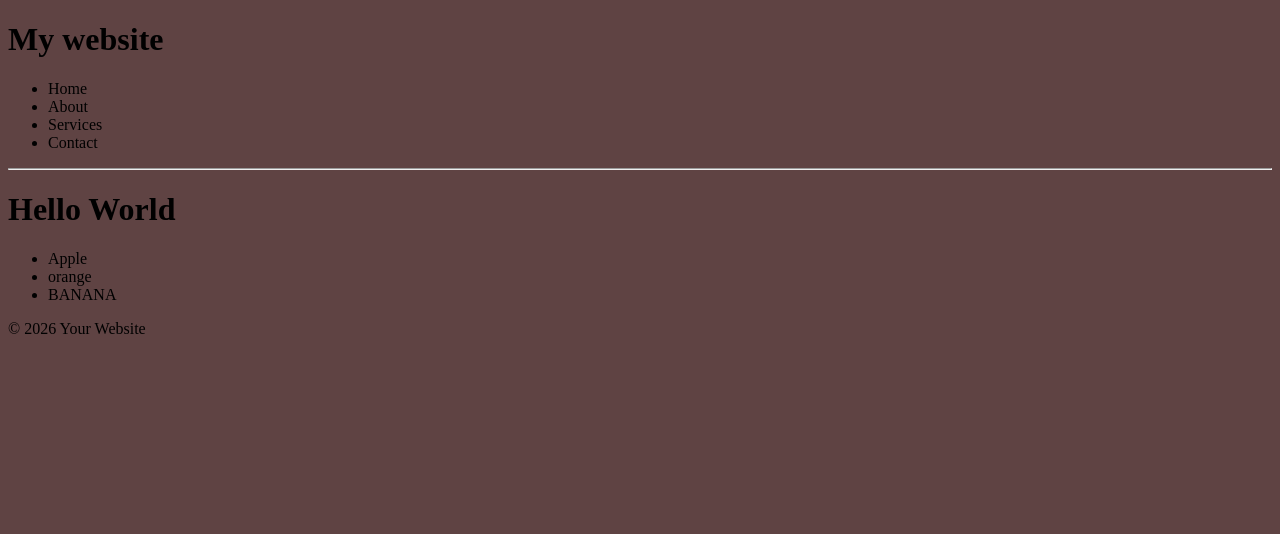
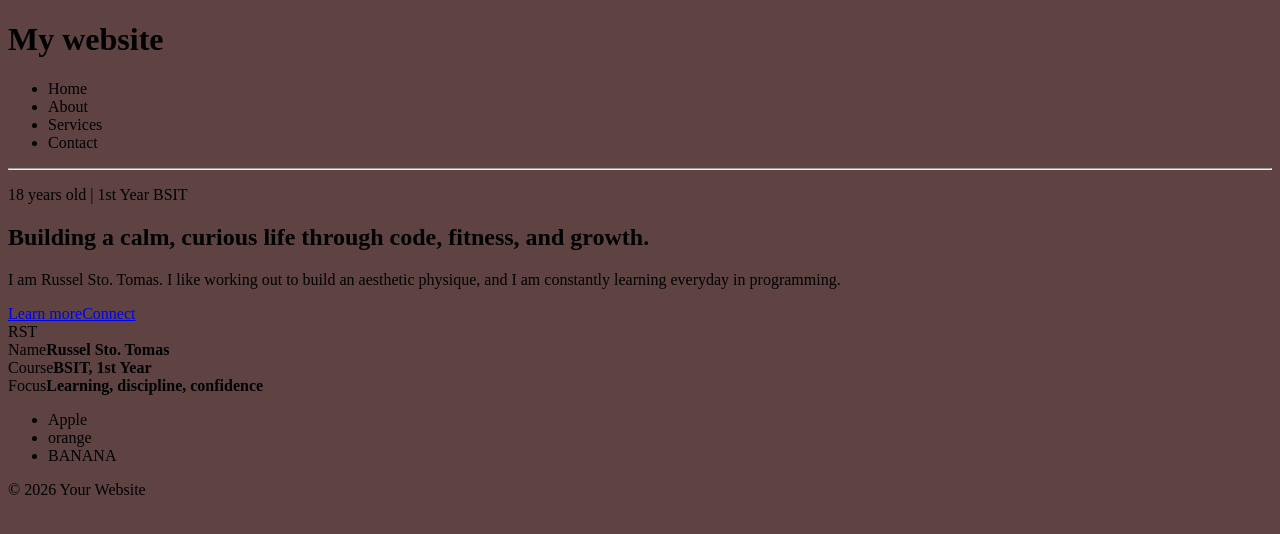
Before and after one commit to dvlcbm-OnIG/MyPortfolio1, a React (Vite) app in the folder ReactBasic/: page / in a window 1280 px wide. Shown: the top 534 px of the page. Built offline with nearby package versions, Linux system fonts and the light colour scheme.

Commit message:
add Body component with profile summary and hero section
Co-authored-by: Copilot <copilot@github.com>

```diff
--- a/ReactBasic/src/Body.jsx
+++ b/ReactBasic/src/Body.jsx
@@ -1,9 +1,39 @@
-
 
 function Body(){
 
     return(
-        <h1>Hello World</h1>
+        <section id="home" className="hero-card">
+            <div className="hero-copy">
+                <p className="eyebrow">18 years old | 1st Year BSIT</p>
+                <h2>Building a calm, curious life through code, fitness, and growth.</h2>
+                <p>
+                    I am Russel Sto. Tomas. I like working out to build an aesthetic physique,
+                    and I am constantly learning everyday in programming.
+                </p>
+                <div className="hero-actions">
+                    <a className="primary-link" href="#about">Learn more</a>
+                    <a className="secondary-link" href="#contact">Connect</a>
+                </div>
+            </div>
+
+            <aside className="profile-panel" aria-label="Profile summary">
+                <div className="profile-avatar">RST</div>
+                <div className="profile-list">
+                    <div>
+                        <span>Name</span>
+                        <strong>Russel Sto. Tomas</strong>
+                    </div>
+                    <div>
+                        <span>Course</span>
+                        <strong>BSIT, 1st Year</strong>
+                    </div>
+                    <div>
+                        <span>Focus</span>
+                        <strong>Learning, discipline, confidence</strong>
+                    </div>
+                </div>
+            </aside>
+        </section>
     );
 }
 
```
